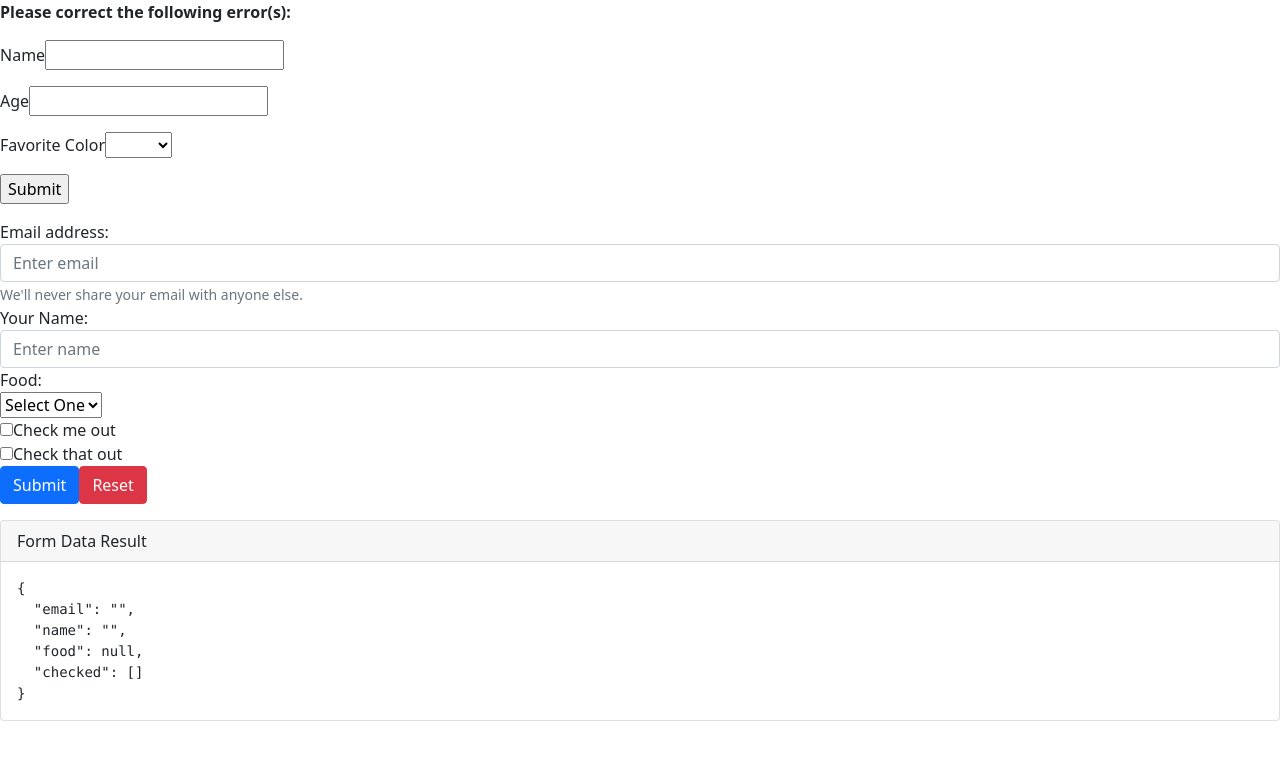
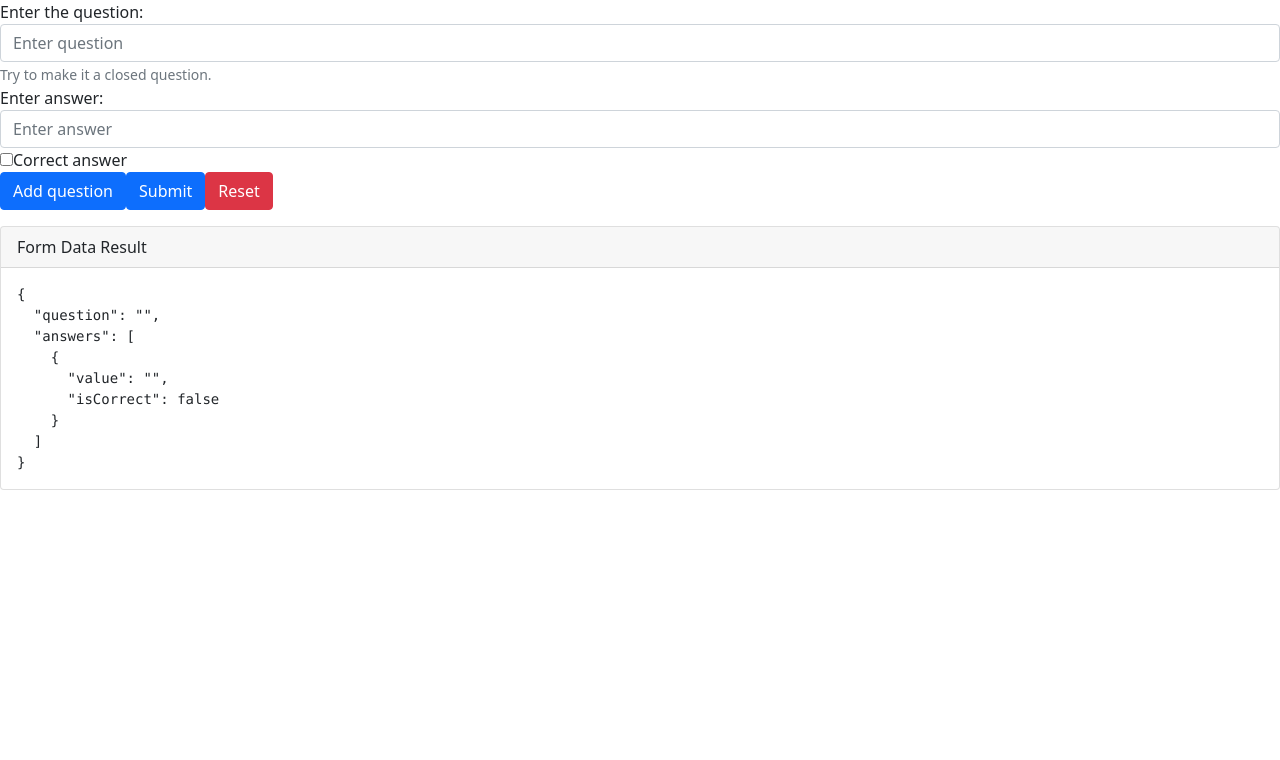
Before and after one commit to swrczk/Endless-Form, a Vue app: page / in a window 1280 px wide. Shown: the top 760 px of the page. Built offline with nearby package versions, Linux system fonts and the light colour scheme.

Commit message:
form with dynamic answers

```diff
--- a/src/App.vue
+++ b/src/App.vue
@@ -1,19 +1,19 @@
 <template>
   <div >
     <!-- <img alt="Vue logo" src="./assets/logo.png"> -->
-    <CustomForm />
+    <!-- <CustomForm /> -->
     <QuestionsForm />
   </div>
 </template>
 
 <script>
-import CustomForm from './components/CustomForm.vue'
+// import CustomForm from './components/CustomForm.vue'
 import QuestionsForm from './components/QuestionsForm.vue'
 
 export default {
   name: 'App',
   components: {
-    CustomForm,
+    // CustomForm,
     QuestionsForm
   }
 }
--- a/src/components/QuestionsForm.vue
+++ b/src/components/QuestionsForm.vue
@@ -3,48 +3,47 @@
         <b-form @submit="onSubmit" @reset="onReset" v-if="show">
             <b-form-group
                 id="input-group-1"
-        label="Email address:"
+                label="Enter the question:"
                 label-for="input-1"
-        description="We'll never share your email with anyone else."
+                description="Try to make it a closed question."
             >
                 <b-form-input
                     id="input-1"
-          v-model="form.email"
-          type="email"
-          placeholder="Enter email"
+                    v-model="form.question"
+                    type="text"
+                    placeholder="Enter question"
                     required
                 ></b-form-input>
             </b-form-group>
 
-      <b-form-group id="input-group-2" label="Your Name:" label-for="input-2">
+            <div v-for="(answer, index) in form.answers" :key="index">
+                <b-form-group
+                    id="input-group-2"
+                    label="Enter answer:"
+                    label-for="input-2"
+                >
                     <b-form-input
                         id="input-2"
-          v-model="form.name"
-          placeholder="Enter name"
-          required
+                        v-model="answer.value"
+                        placeholder="Enter answer"
+                        @change="onChangeInput"
                     ></b-form-input>
+
+                    <b-form-checkbox
+                        id="checkbox-1"
+                        v-model="answer.isCorrect"
+                        name="checkbox-1"
+                        value="correct"
+                        unchecked-value="correct"
+                    >
+                        Correct answer
+                    </b-form-checkbox>
                 </b-form-group>
+            </div>
 
-      <b-form-group id="input-group-3" label="Food:" label-for="input-3">
-        <b-form-select
-          id="input-3"
-          v-model="form.food"
-          :options="foods"
-          required
-        ></b-form-select>
-      </b-form-group>
-
-      <b-form-group id="input-group-4" v-slot="{ ariaDescribedby }">
-        <b-form-checkbox-group
-          v-model="form.checked"
-          id="checkboxes-4"
-          :aria-describedby="ariaDescribedby"
-        >
-          <b-form-checkbox value="me">Check me out</b-form-checkbox>
-          <b-form-checkbox value="that">Check that out</b-form-checkbox>
-        </b-form-checkbox-group>
-      </b-form-group>
-
+            <b-button @click="addQuestion" variant="primary">
+                Add question
+            </b-button>
             <b-button type="submit" variant="primary">Submit</b-button>
             <b-button type="reset" variant="danger">Reset</b-button>
         </b-form>
@@ -59,12 +58,9 @@
     data() {
         return {
             form: {
-          email: '',
-          name: '',
-          food: null,
-          checked: []
+                question: "",
+                answers: [{ value: "", isCorrect: false }]
             },
-        foods: [{ text: 'Select One', value: null }, 'Carrots', 'Beans', 'Tomatoes', 'Corn'],
             show: true
         }
     },
@@ -76,15 +72,22 @@
         onReset(event) {
             event.preventDefault()
             // Reset our form values
-        this.form.email = ''
-        this.form.name = ''
-        this.form.food = null
-        this.form.checked = []
+            this.form = {
+                question: "",
+                answers: [{ value: "", isCorrect: false }],
+                checked: []
+            }
             // Trick to reset/clear native browser form validation state
             this.show = false
             this.$nextTick(() => {
                 this.show = true
             })
+        },
+        onChangeInput() {
+            this.form.answers = this.form.answers.filter(
+                (element) => element.value !== ""
+            )
+            this.form.answers.push({ value: "", isCorrect: false })
         }
     }
 }
```
Lines whose indentation alone changed are shown as unchanged.
